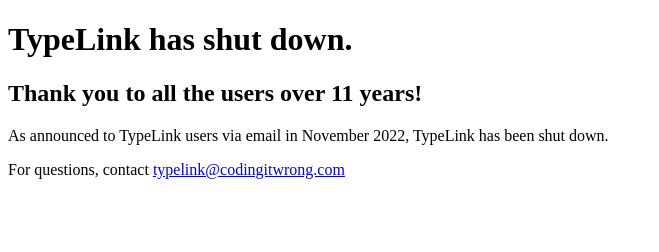
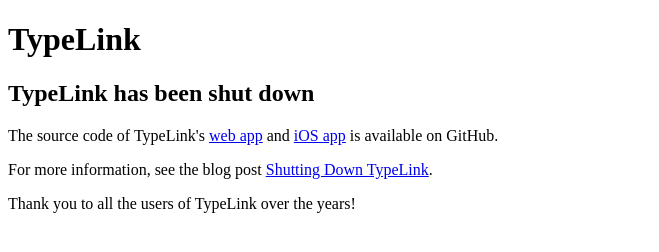
Before and after one commit to CodingItWrong/typelink-shutdown-page, a plain HTML site: page index.html in a window 1280 px wide. Shown: the whole page, without its empty margins (0-659 px from the left). Drawn offline with Linux system fonts and the light colour scheme.

Commit message:
Add links to oss

```diff
--- a/index.html
+++ b/index.html
@@ -1,16 +1,22 @@
 <!DOCTYPE html>
-<html>
+<html lang="en" dir="ltr">
+
 <head>
   <meta charset="utf-8">
   <meta name="viewport" content="width=device-width, initial-scale=1">
-  <title>TypeLink.net</title>
+  <title></title>
 </head>
+
 <body>
-  <h1>TypeLink has shut down.</h1>
-  <h2>Thank you to all the users over 11 years!</h2>
+  <main>
+    <h1>TypeLink</h1>
+    <h2>TypeLink has been shut down</h2>
+    <p>The source code of TypeLink's <a href="https://github.com/CodingItWrong/typelink-web">web app</a> and <a
+        href="https://github.com/CodingItWrong/typelink-web">iOS app</a> is available on GitHub.</p>
+    <p>For more information, see the blog post <a
+        href="https://codingitwrong.com/2022/MM/DD/shutting-down-typelink.html">Shutting Down TypeLink</a>.</p>
+    <p>Thank you to all the users of TypeLink over the years!</p>
+  </main>
+</body>
 
-  <p>As announced to TypeLink users via email in November 2022, TypeLink has been shut down.</p>
-
-  <p>For questions, contact <a href="mailto:typelink@codingitwrong.com">typelink@codingitwrong.com</a></p>
-</body>
 </html>
```
